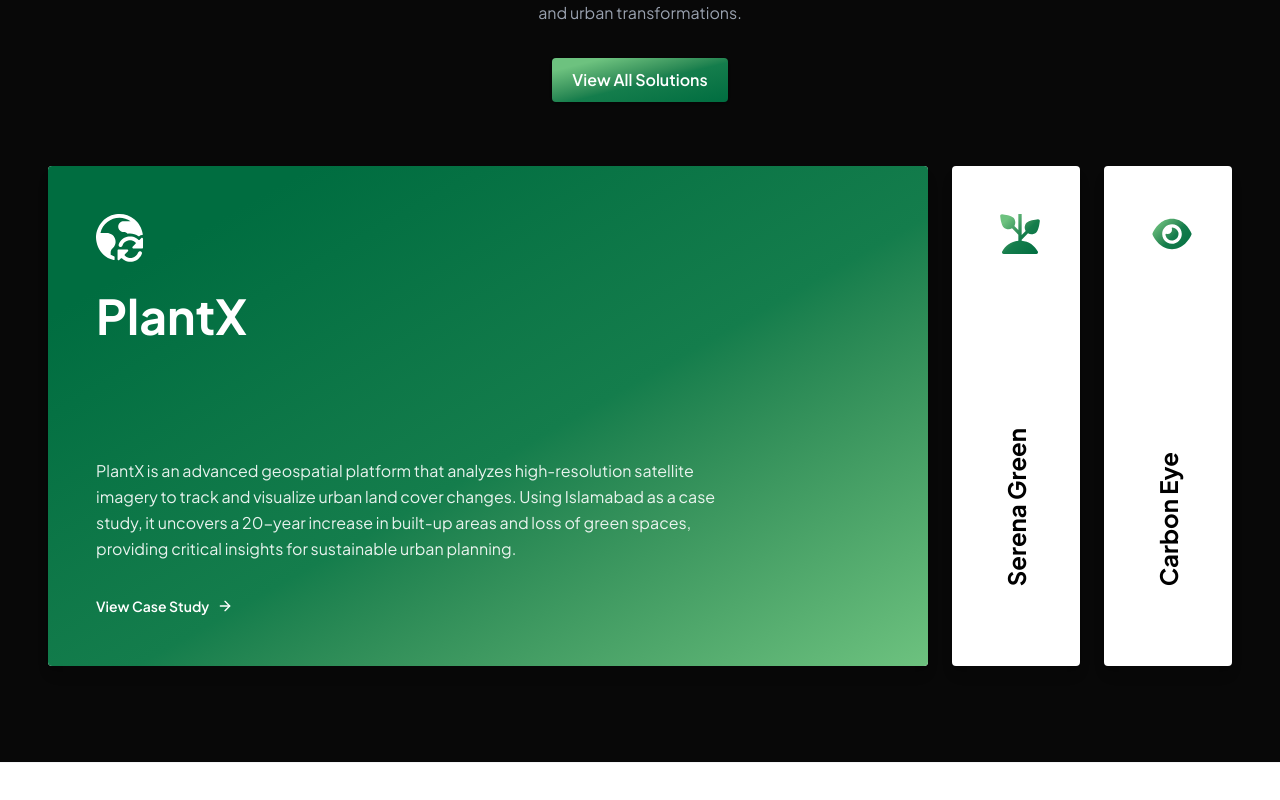
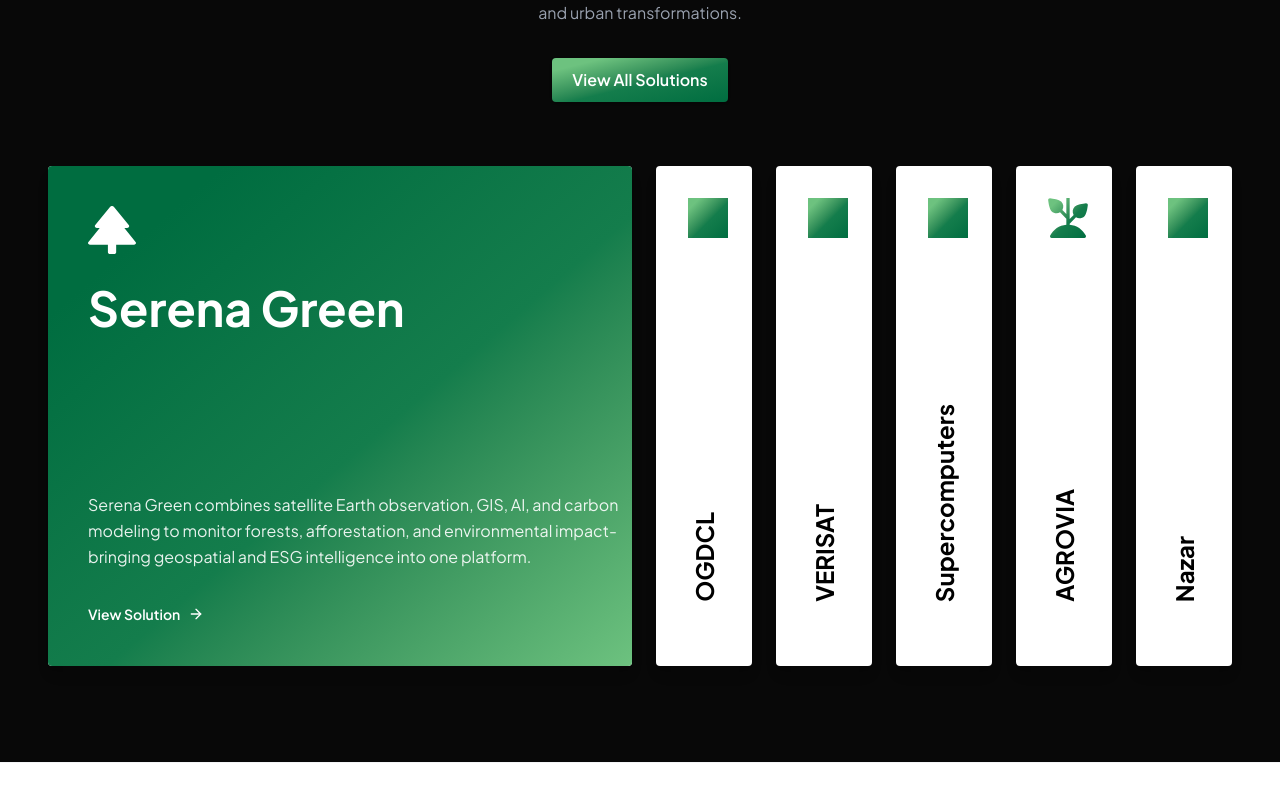
Before and after one commit to fhd-fsl/Dense-fusion-website-demo, a Next.js app: page / in a window 1280 px wide. Shown: the part 4032-4832 px from the top of the page. Built offline with nearby package versions, Linux system fonts and the light colour scheme.

Commit message:
Update Solutions section on homepage to include all 6 solutions and fix layout for 6 items

```diff
--- a/src/components/Solutions.tsx
+++ b/src/components/Solutions.tsx
@@ -8,25 +8,46 @@
 
 const solutionsData = [
   {
-    id: 'plantx',
-    title: 'PlantX',
-    icon: '/assets/home-page/solutions/earth-refresh.svg',
-    description: 'PlantX is an advanced geospatial platform that analyzes high-resolution satellite imagery to track and visualize urban land cover changes. Using Islamabad as a case study, it uncovers a 20-year increase in built-up areas and loss of green spaces, providing critical insights for sustainable urban planning.',
-    link: '/solutions/plantx'
-  },
-  {
-    id: 'serena-green',
+    id: 'serenagreen',
     title: 'Serena Green',
-    icon: '/assets/home-page/solutions/farm-spout.svg',
-    description: 'Serena Green is a digital platform developed by Serena Hotels in partnership with WWF and AKRSP to monitor, visualize, and verify large-scale afforestation for carbon offsetting and environmental restoration. Its pilot initiative plants over 600,000 trees across Gilgit-Baltistan, Balochistan, Chitral, Punjab, and Khyber Pakhtunkhwa, advancing the hospitality industry toward net-zero emissions.',
+    icon: '/assets/solutions/ogdcl/tree.svg',
+    description: 'Serena Green combines satellite Earth observation, GIS, AI, and carbon modeling to monitor forests, afforestation, and environmental impact- bringing geospatial and ESG intelligence into one platform.',
     link: '/solutions/serenagreen'
   },
   {
-    id: 'carbon-eye',
-    title: 'Carbon Eye',
-    icon: '/assets/home-page/solutions/eye-streamline.svg',
-    description: "Carbon Eye is a web-based platform that leverages remote sensing, GIS, GeoServer, and advanced deep learning to analyze a decade of NDVI and carbon emission trends in six of the world's most climate-vulnerable cities, delivering critical insights for sustainable urban planning and environmental management.",
-    link: '/solutions/carboneye'
+    id: 'ogdcl',
+    title: 'OGDCL',
+    icon: '/assets/solutions/verisat/Seedling-Fill Streamline Remix-Fill.svg',
+    description: 'OGDCL’s platform manages plantation and reforestation. It combines geospatial mapping and satellite imagery with plantation analytics and carbon monitoring.',
+    link: '/solutions/ogdcl'
+  },
+  {
+    id: 'verisat',
+    title: 'VERISAT',
+    icon: '/assets/solutions/agrovia/Network-Pin Streamline Ultimate.svg',
+    description: 'VERISAT is a tree-plantation monitoring and carbon-stock reporting platform that combines satellite and drone imagery, multi-temporal analysis, carbon estimation, and MRV capabilities to provide verifiable insights into plantation outcomes.',
+    link: '/solutions/verisat'
+  },
+  {
+    id: 'supercomputers',
+    title: 'Supercomputers',
+    icon: '/assets/solutions/supercomputers/Database-Server-2 Streamline Core.svg',
+    description: 'Teraforge is an enterprise storefront, 3D configurator, and quotation platform for refurbished high-performance computing hardware, including AI workstations, GPU servers, and clusters.',
+    link: '/solutions/supercomputers'
+  },
+  {
+    id: 'agrovia',
+    title: 'AGROVIA',
+    icon: '/assets/home-page/solutions/farm-spout.svg',
+    description: 'AGROVIA/FAMS connects AI crop intelligence, agronomists, managers, field agents, and farmers through an edge-capable advisory and service platform.',
+    link: '/solutions/agrovia'
+  },
+  {
+    id: 'nazar',
+    title: 'Nazar',
+    icon: '/assets/solutions/nazar/Drone-2 Streamline Micro.svg',
+    description: 'Nazar is a real-time tactical command, control, and aerial reconnaissance platform for autonomous UAV fleets, with live telemetry, geospatial visualization, sensor data, and edge alerts.',
+    link: '/solutions/nazar'
   }
 ];
 
@@ -40,7 +61,7 @@
         <ScrollReveal>
           <div className="flex flex-col items-center justify-center text-center mb-16">
             <h2 className="text-3xl md:text-5xl font-bold mb-6 tracking-tight">
-              Solutions We worked on
+              Solutions We Worked On
             </h2>
             <p className="text-gray-400 max-w-3xl text-sm md:text-base leading-relaxed mb-8">
               Our products harness advanced GIS technologies to provide accurate, real-time
@@ -76,7 +97,7 @@
                   className={`group relative flex overflow-hidden rounded-[4px] cursor-pointer transition-all duration-500 ease-out shadow-lg bg-white ${
                     isActive
                       ? "md:flex-[3] lg:flex-[4] flex-1 min-h-[400px] md:min-h-0"
-                      : "md:flex-[0_0_96px] lg:flex-[0_0_128px] flex-[0_0_auto] min-h-[72px] md:min-h-0"
+                      : "md:flex-[0_0_72px] lg:flex-[0_0_96px] flex-[0_0_auto] min-h-[72px] md:min-h-0"
                   }`}
                 >
                   {/* Background Gradient Layer for active state */}
@@ -92,7 +113,7 @@
                   <div className="relative z-10 w-full h-full">
                     {/* Expanded Content */}
                     <div
-                      className={`absolute inset-0 flex flex-col h-full justify-between p-6 sm:p-8 lg:p-12 transition-opacity duration-500 w-full md:w-[400px] lg:w-[600px] xl:w-[750px] shrink-0 ${
+                      className={`absolute inset-0 flex flex-col h-full justify-between p-6 sm:p-8 lg:p-10 transition-opacity duration-500 w-full md:w-[350px] lg:w-[500px] xl:w-[650px] shrink-0 ${
                         isActive ? "opacity-100 pointer-events-auto delay-100" : "opacity-0 pointer-events-none"
                       }`}
                     >
@@ -121,7 +142,7 @@
                         </p>
 
                         <Link href={solution.link} className="inline-flex items-center gap-2 text-sm font-semibold hover:gap-3 transition-all duration-300 text-white">
-                          View Case Study
+                          View Solution
                           <ArrowRight className="w-4 h-4" />
                         </Link>
                       </div>
@@ -129,7 +150,7 @@
 
                     {/* Collapsed Content */}
                     <div
-                      className={`absolute inset-0 flex h-full flex-row md:flex-col items-center md:items-start justify-between p-8 lg:p-12 transition-opacity duration-500 ${
+                      className={`absolute inset-0 flex h-full flex-row md:flex-col items-center md:items-start justify-between p-4 md:p-6 lg:p-8 transition-opacity duration-500 ${
                         isActive ? "opacity-0 pointer-events-none" : "opacity-100 pointer-events-auto delay-100"
                       }`}
                     >
```
